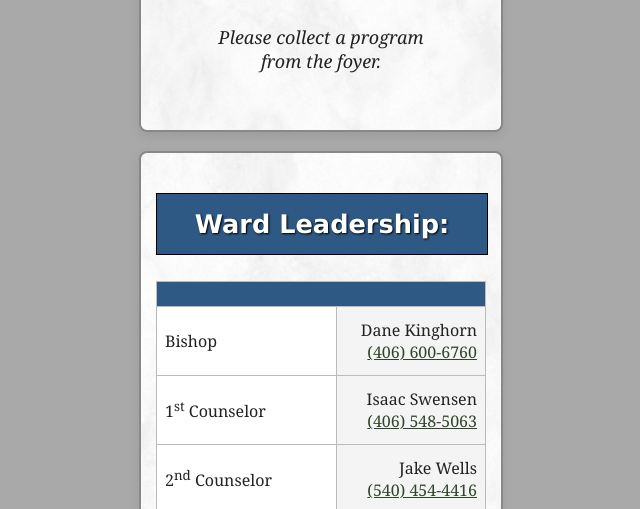
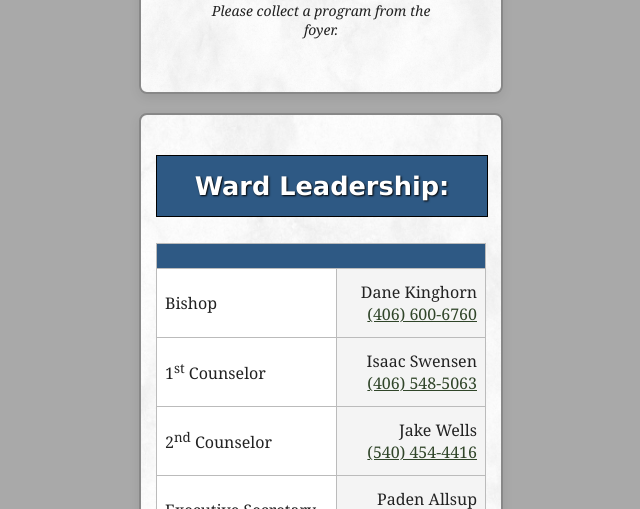
Before and after one commit to BaxterCreek/Program, a plain HTML site: page index.html in a window 1280 px wide. Shown: the part 591-1100 px from the top of the page, without its empty margins (319-959 px from the left). Drawn offline with Linux system fonts and the light colour scheme.

Commit message:
Update index.html

```diff
--- a/index.html
+++ b/index.html
@@ -20,9 +20,8 @@
 		</div>
 		<br>
 		<div class="quote">
-			<br>
 			<p style="font-size: 40px; font-family: 'Brush Script MT'">Primary Presentation</p>
-			<p style="font-size: 18px"><em>Please collect a program from the foyer.</em></p>
+			<p style="font-size: 14px"><em>Please collect a program from the foyer.</em></p>
 			<br>
 		</div>
 	</div>
```
